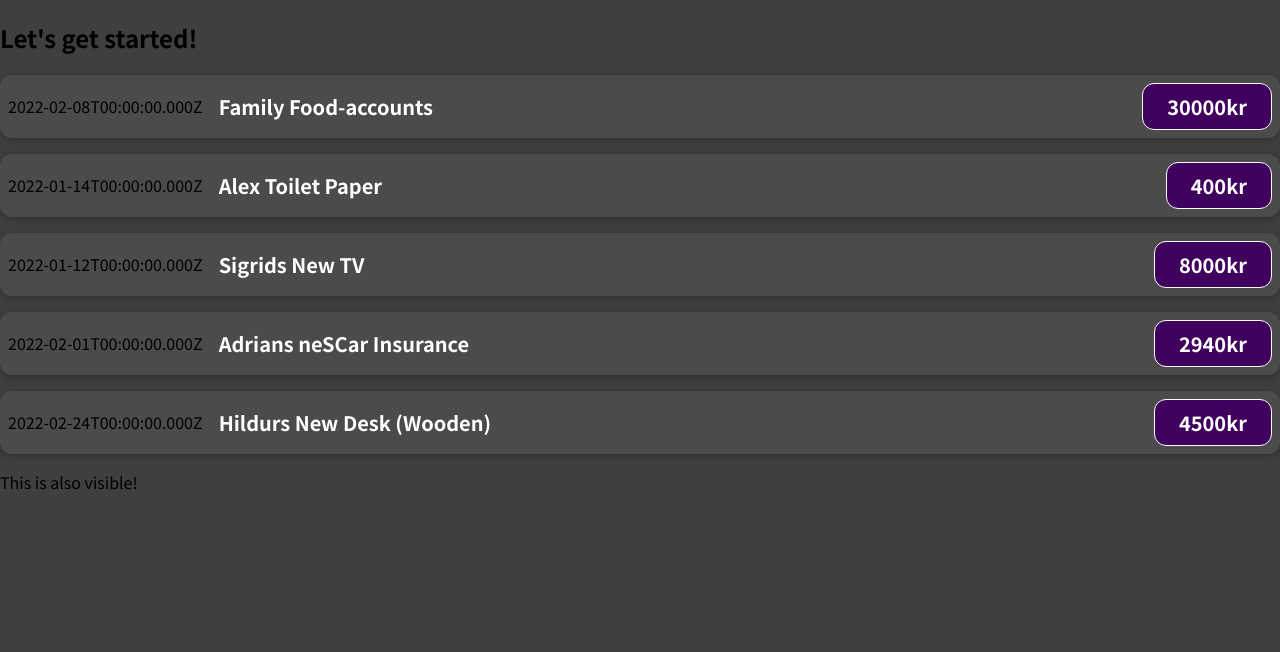
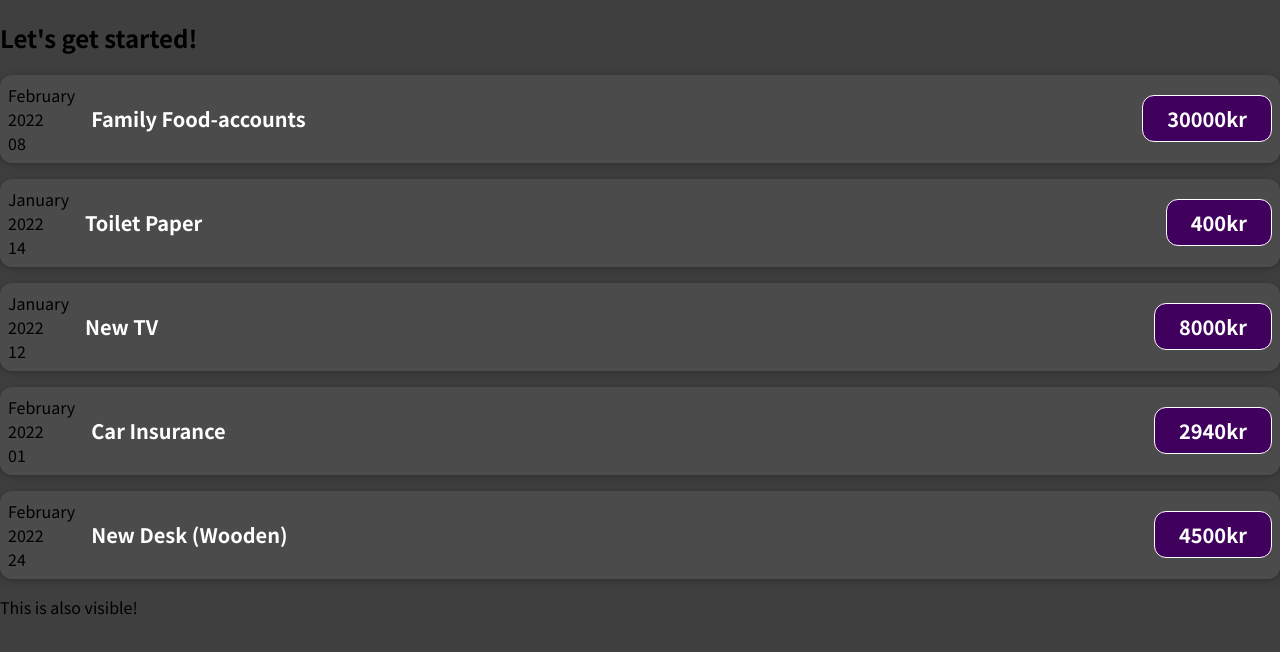
Before and after one commit to clindforsSejsing/exploring_react, a React (Create React App) app in the folder my-app/: page / in a window 1280 px wide. Shown: the top 652 px of the page. Built offline with nearby package versions, Linux system fonts and the light colour scheme.

Commit message:
using keys to use props and using const to write lean code in ExpenseItem.js

```diff
--- a/my-app/src/App.js
+++ b/my-app/src/App.js
@@ -11,25 +11,25 @@
     },
     {
       id: 'e1',
-      title: 'Alex Toilet Paper',
+      title: 'Toilet Paper',
       amount: 400,
       date: new Date(2021, 12, 14),
     },
     {
       id: 'e2',
-      title: 'Sigrids New TV',
+      title: 'New TV',
       amount: 8000,
       date: new Date(2022, 0, 12)
     },
     {
       id: 'e3',
-      title: 'Adrians neSCar Insurance',
+      title: 'Car Insurance',
       amount: 2940,
       date: new Date(2022, 1, 1),
     },
     {
       id: 'e4',
-      title: 'Hildurs New Desk (Wooden)',
+      title: 'New Desk (Wooden)',
       amount: 4500,
       date: new Date(2022, 1, 24),
     },
--- a/my-app/src/components/ExpenseItem.js
+++ b/my-app/src/components/ExpenseItem.js
@@ -2,10 +2,17 @@
 
 //props uses keyvalues (can be namned anything but named props as a standard)
 function ExpenseItem(props) {
+    const month = props.date.toLocaleString('en-US', { month: 'long' });
+    const day = props.date.toLocaleString('en-US', { day: '2-digit' });
+    const year = props.date.getFullYear();
 
     return (
         <div className="expense-item">
-            <div>{props.date.toISOString()}</div>
+            <div>
+                <div>{month}</div>
+                <div>{year}</div>
+                <div>{day}</div>
+            </div>
             <div className="expense-item__description">
                 <h2>{props.title}</h2>
                 {/* <h2>{Math.floor(Math.random() * 100)}</h2> */}
```
